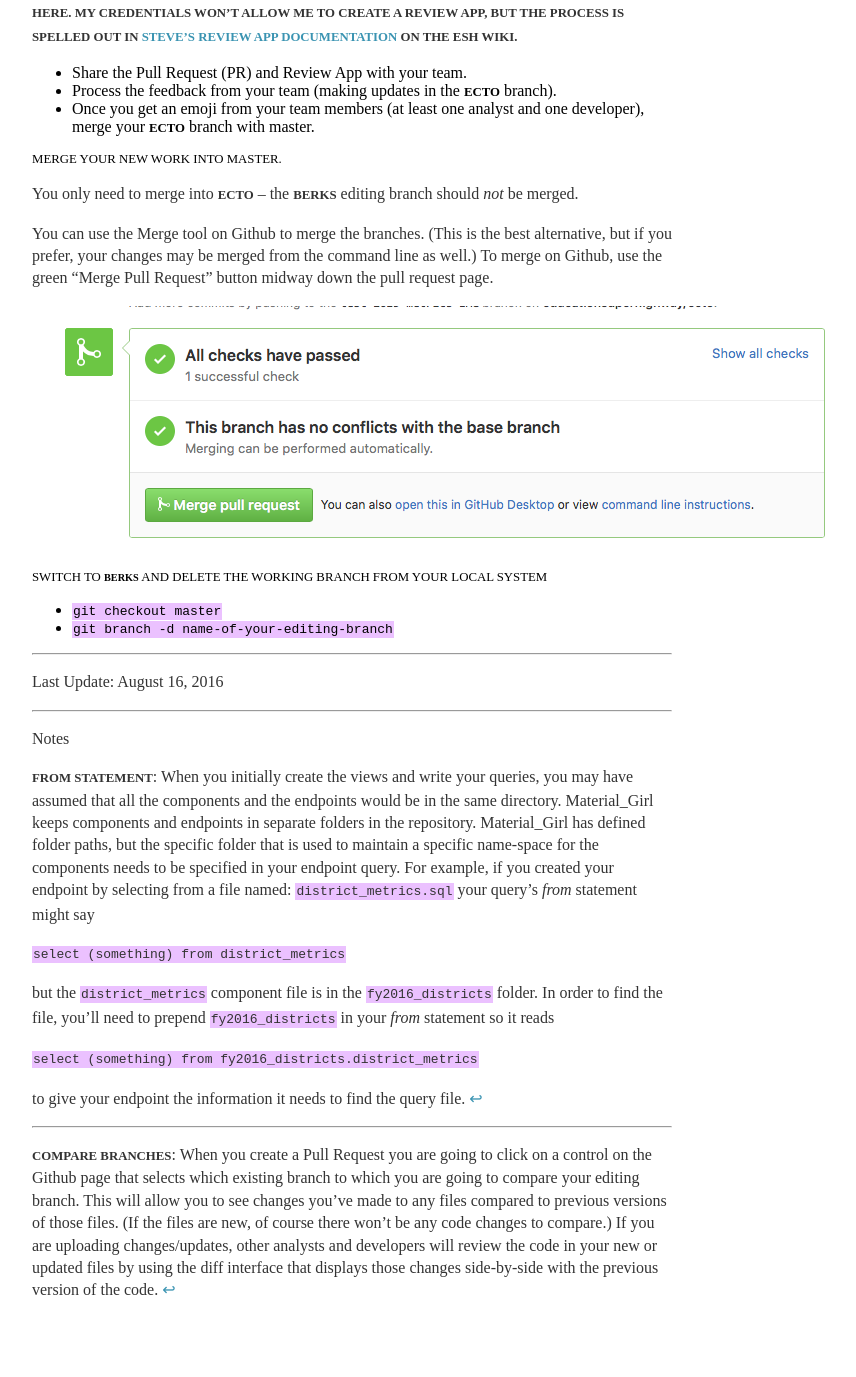
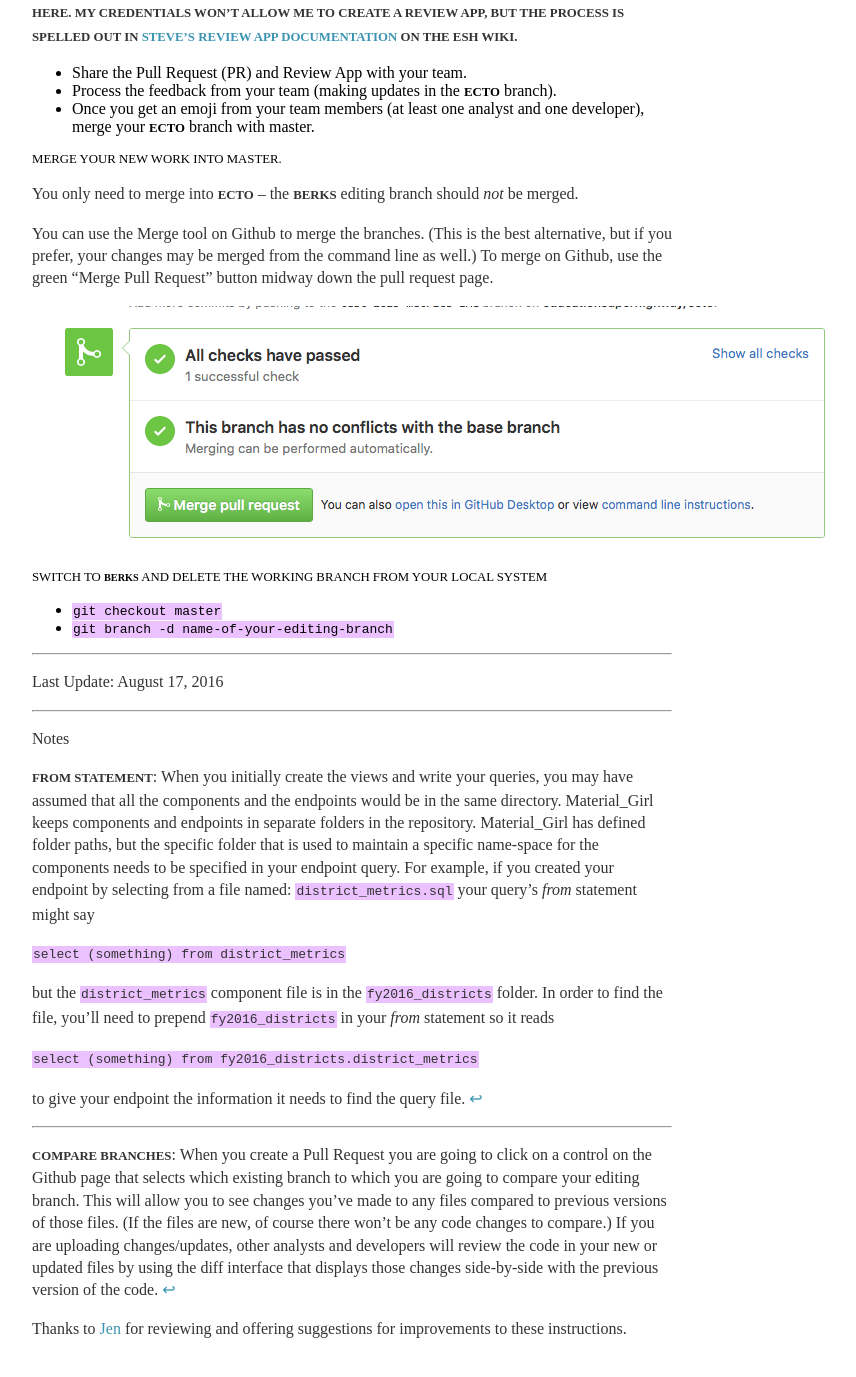
Before and after one commit to mhurty/mhurty.github.io, a Jekyll site: the page built from _posts/2016-07-13-how-to-post.md, in a window 1280 px wide and 1400 px high, scrolled down 2262 px. Shown: the top 1377 px of the window, without its empty margins (288-1144 px from the left). Built offline with Jekyll 4.4.1, drawn with Linux system fonts in a browser that asks for light colours.

Commit message:
added thanks note to Jen

```diff
--- a/_posts/2016-07-13-how-to-post.md
+++ b/_posts/2016-07-13-how-to-post.md
@@ -114,7 +114,7 @@ Switch to **berks** and delete the working branch from your local system
 
 ---
 
-Last Update: August 16, 2016
+Last Update: August 17, 2016
 
 ---
 
@@ -138,6 +138,8 @@ to give your endpoint the information it needs to find the query file. <a href="
 When you create a Pull Request you are going to click on a control on the Github page that selects which existing branch to which you are going to compare your editing branch. This will allow you to see changes you've made to any files compared to previous versions of those files. (If the files are new, of course there won't be any code changes to compare.) If you are uploading changes/updates, other analysts and developers will review the code in your new or updated files by using the diff interface that displays those changes side-by-side with the previous version of the code.
 <a href="#fnref2"  class='footnoteBackLink'  title="Jump back to footnote 2 in the text.">&#x21A9;&#xFE0E;</a>
 
+Thanks to [Jen][3] for reviewing and offering suggestions for improvements to these instructions.
 
 [1]: #fn1
 [2]: #fn2
+[3]: https://github.com/jovergaag
```
